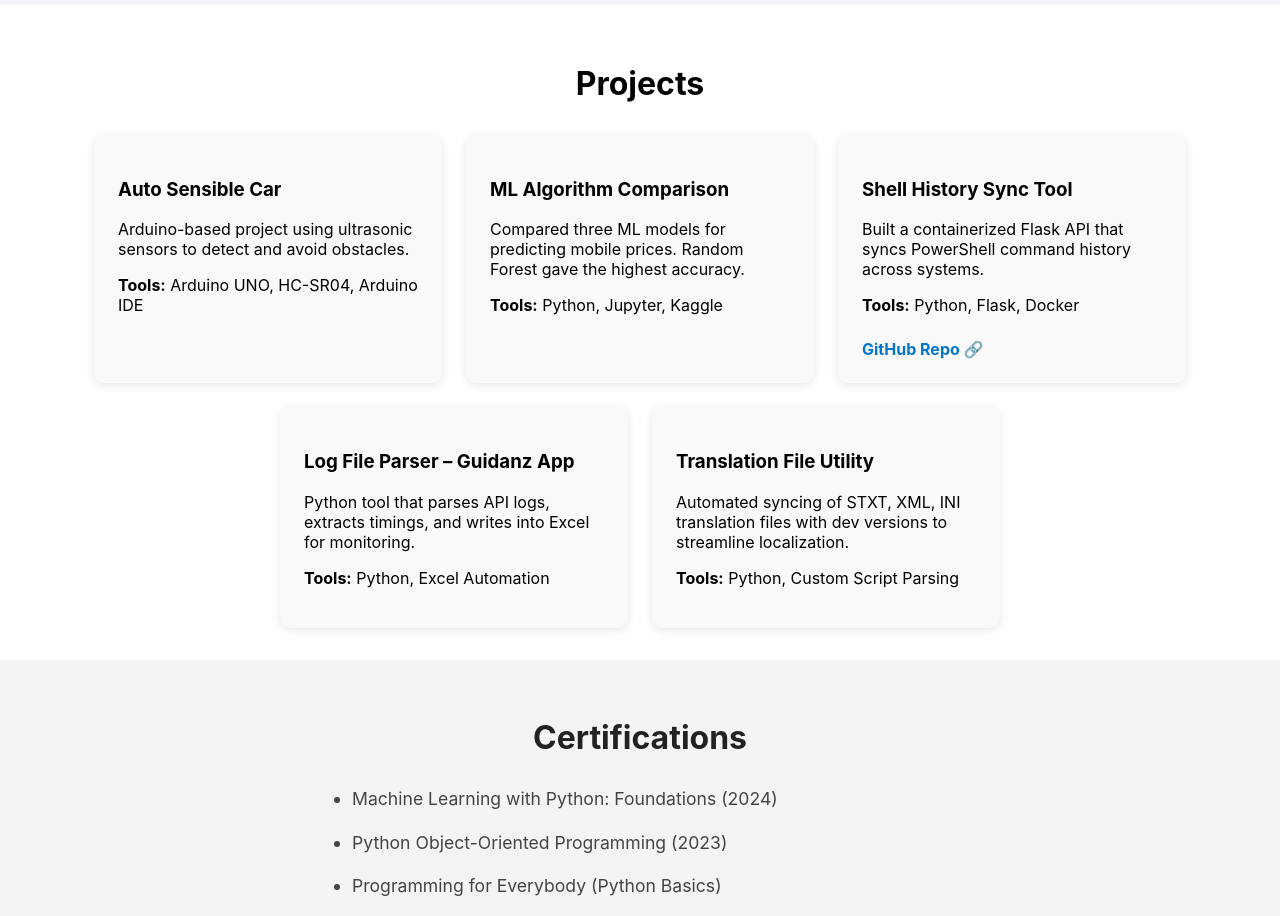
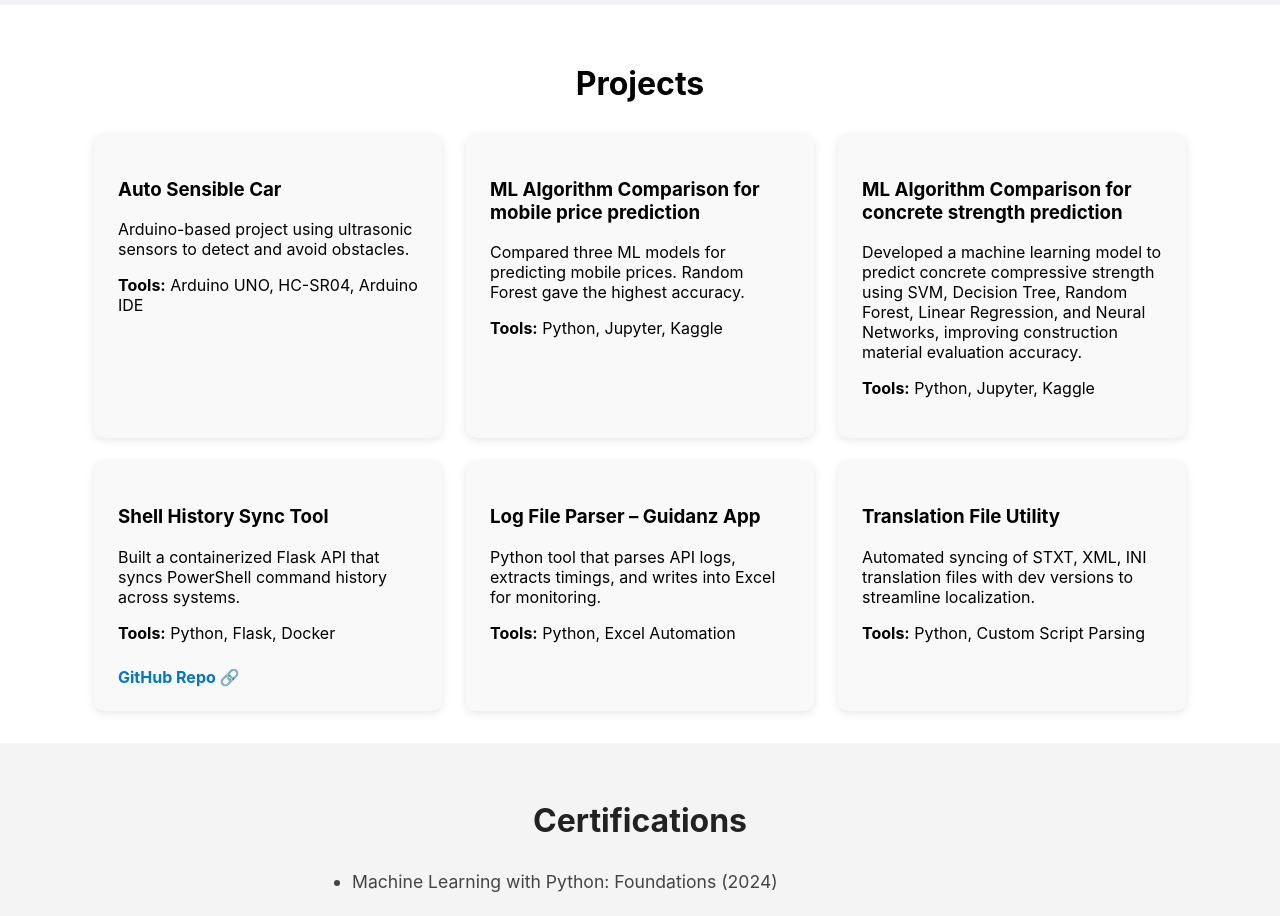
Before and after one commit to sreevamsi22/ReactPortfolio, a React (Create React App) app: page / in a window 1280 px wide. Shown: the part 1520-2436 px from the top of the page. Built offline with nearby package versions, Linux system fonts and the light colour scheme.

Commit message:
added new ML project

```diff
--- a/src/Projects.js
+++ b/src/Projects.js
@@ -9,9 +9,15 @@ function Projects() {
       tools: 'Arduino UNO, HC-SR04, Arduino IDE',
     },
     {
-      title: 'ML Algorithm Comparison',
+      title: 'ML Algorithm Comparison for mobile price prediction',
       description:
         'Compared three ML models for predicting mobile prices. Random Forest gave the highest accuracy.',
+      tools: 'Python, Jupyter, Kaggle',
+    },
+      {
+      title: 'ML Algorithm Comparison for concrete strength prediction',
+      description:
+        'Developed a machine learning model to predict concrete compressive strength using SVM, Decision Tree, Random Forest, Linear Regression, and Neural Networks, improving construction material evaluation accuracy.',
       tools: 'Python, Jupyter, Kaggle',
     },
     {
@@ -21,6 +27,7 @@ function Projects() {
       tools: 'Python, Flask, Docker',
       link: 'https://github.com/sreevamsi22/safedep_assignment',
     },
+
     {
       title: 'Log File Parser – Guidanz App',
       description:
```
